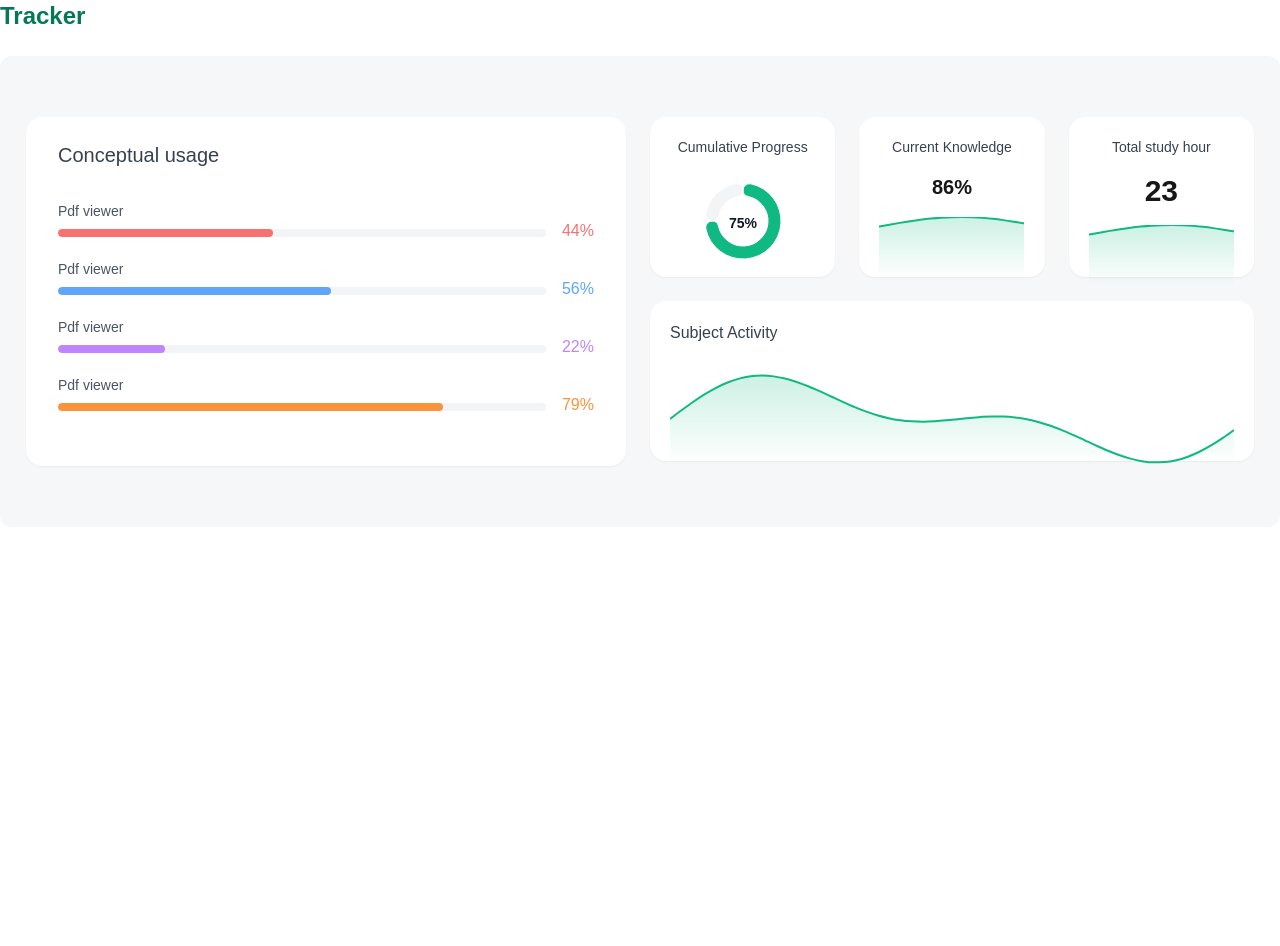
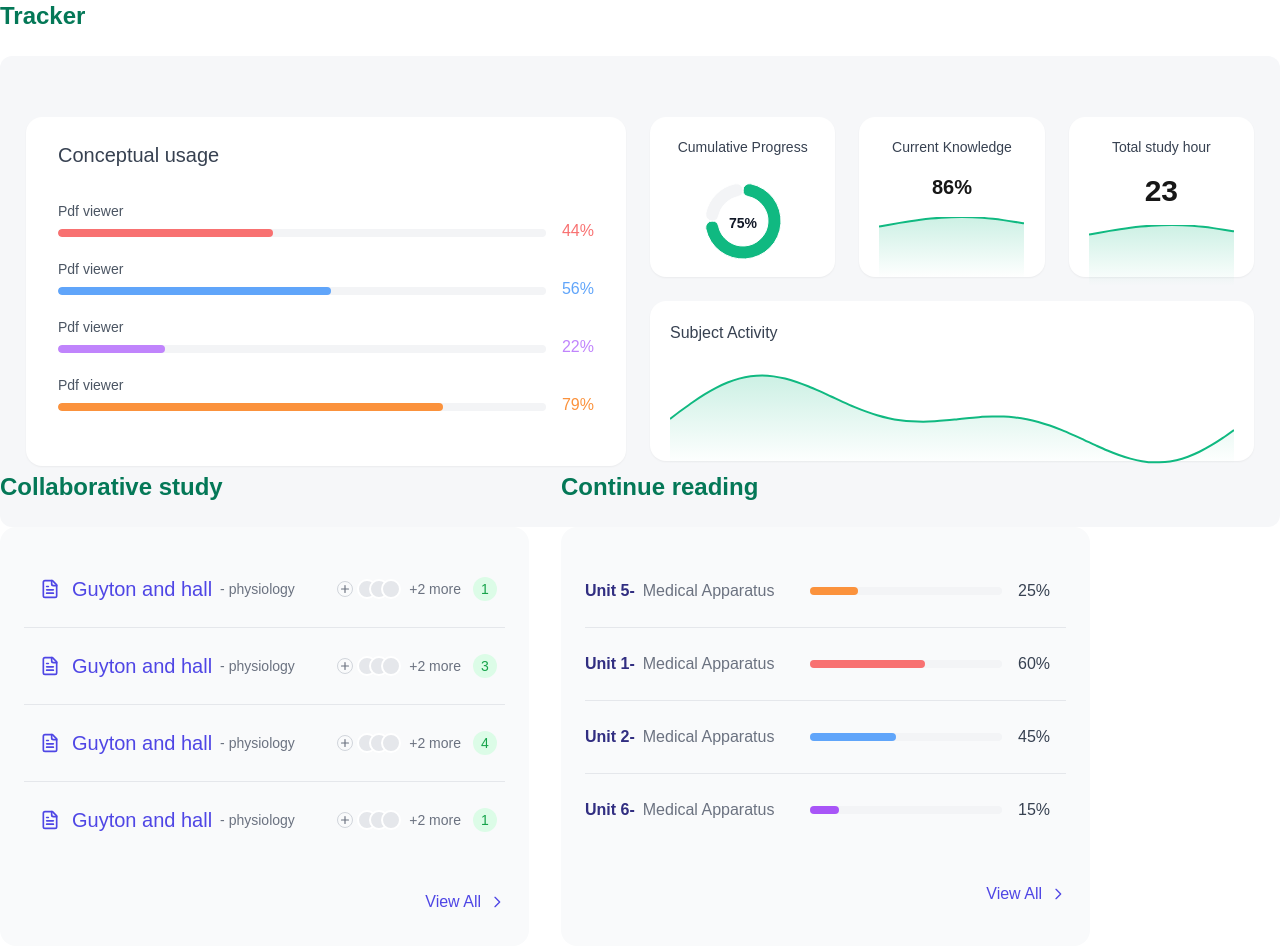
Before and after one commit to KarthikeyaKollu/redesign-dashboard, a Next.js app: page / in a window 1280 px wide. Before the commit the page ends 800 px from the top, so only its background shows below. Built offline with nearby package versions, Linux system fonts and the light colour scheme.

Commit message:
added:StudyDashboard

```diff
--- a/app/page.tsx
+++ b/app/page.tsx
@@ -1,3 +1,4 @@
+import StudyDashboard from '@/components/StudyDashboard'
 import TrackerDashboard from '@/components/Tracker'
 import React from 'react'
 
@@ -5,6 +6,7 @@ const page = () => {
   return (
     <div>
       <TrackerDashboard/>
+      <StudyDashboard/>
     </div>
   )
 }
--- /dev/null
+++ b/components/StudyDashboard.tsx
@@ -0,0 +1,210 @@
+import React from "react";
+import { FileText } from 'lucide-react';
+
+const StudyDashboard = () => {
+  return (
+    <div className="flex gap-8">
+      {/* Collaborative Study Section */}
+      <div className="w-[529px] h-[476px]">
+        <h2 className="text-2xl font-semibold text-emerald-700 mb-6">
+          Collaborative study
+        </h2>
+        <DocumentList />
+      </div>
+
+     <ContinueReading/>
+    </div>
+  );
+};
+
+const ProgressBar = ({ color, progress }) => (
+  <div className="w-48 h-2 bg-gray-100 rounded-full">
+    <div
+      className={`h-full rounded-full ${color}`}
+      style={{ width: `${progress}%` }}
+    />
+  </div>
+);
+
+
+
+export const ContinueReading = ()=>{
+
+  return(<>
+  {/* Continue Reading Section */}
+    <div className="w-[529px] h-[476px]">
+      <h2 className="text-2xl font-semibold text-emerald-700 mb-6">
+        Continue reading
+      </h2>
+      <ProgressList />
+    </div></>)
+}
+
+const ProgressList = () => {
+  const units = [
+    { id: 5, progress: 25, color: 'bg-orange-400' },
+    { id: 1, progress: 60, color: 'bg-red-400' },
+    { id: 2, progress: 45, color: 'bg-blue-400' },
+    { id: 6, progress: 15, color: 'bg-purple-500' },
+  ];
+
+  return (
+    <div className="bg-gray-50 rounded-2xl w-[529px] h-[419px]">
+      <div className="p-6">
+        <div className="space-y-6 py-7">
+          {units.map((unit, index) => (
+            <div key={unit.id}>
+              <div className="flex items-center justify-between">
+                <div className="flex items-center gap-2">
+                  <span className="text-indigo-900 font-semibold">
+                    Unit {unit.id}-
+                  </span>
+                  <span className="text-gray-500">
+                    Medical Apparatus
+                  </span>
+                </div>
+                <div className="flex items-center gap-4">
+                  <ProgressBar
+                    color={unit.color}
+                    progress={unit.progress}
+                  />
+                  <span className="text-gray-700 font-medium w-12">
+                    {unit.progress}%
+                  </span>
+                </div>
+              </div>
+
+              {index !== units.length - 1 && (
+                <div className="h-px bg-gray-200 mt-6" />
+              )}
+            </div>
+          ))}
+        </div>
+
+        <div className="mt-8 flex justify-end">
+          <button className="text-indigo-600 font-medium flex items-center gap-2 hover:text-indigo-700 transition-colors">
+            View All
+            <svg
+              className="w-4 h-4"
+              fill="none"
+              stroke="currentColor"
+              viewBox="0 0 24 24"
+            >
+              <path
+                strokeLinecap="round"
+                strokeLinejoin="round"
+                strokeWidth={2}
+                d="M9 5l7 7-7 7"
+              />
+            </svg>
+          </button>
+        </div>
+      </div>
+    </div>
+  );
+};
+
+const PlusIcon = ({ className }) => (
+  <svg
+    className={className}
+    fill="none"
+    viewBox="0 0 24 24"
+    stroke="currentColor"
+  >
+    <path
+      strokeLinecap="round"
+      strokeLinejoin="round"
+      strokeWidth={2}
+      d="M12 6v6m0 0v6m0-6h6m-6 0H6"
+    />
+  </svg>
+);
+
+const DocumentRow = ({ number, more }) => {
+  const getCircleColor = (num) => {
+    const colors = {
+      1: 'bg-green-100 text-green-600',
+      3: 'bg-green-100 text-green-600',
+      4: 'bg-green-100 text-green-600'
+    };
+    return colors[num] || 'bg-green-100 text-green-600';
+  };
+
+  return (
+    <div className="py-6 pr-2 pl-4 flex items-center justify-between">
+      <div className="flex items-center gap-3">
+        <FileText className="w-5 h-5 text-indigo-600" />
+        <div>
+          <div className="flex items-center gap-2">
+            <span className="text-indigo-600 font-medium text-xl">Guyton and hall</span>
+            <span className="text-gray-500 text-sm">- physiology</span>
+          </div>
+        </div>
+      </div>
+
+      <div className="flex items-center gap-1">
+        <button className="w-4 h-4 rounded-full border border-gray-300 flex items-center justify-center hover:border-gray-400 transition-colors">
+          <PlusIcon className="w-4 h-4 text-gray-500" />
+        </button>
+
+        <div className="flex items-center">
+          <div className="flex -space-x-2">
+            {[1, 2, 3].map((i) => (
+              <div
+                key={i}
+                className="w-5 h-5 rounded-full border-2 border-white bg-gray-200"
+              />
+            ))}
+          </div>
+          <span className="ml-2 text-gray-500 text-sm">+2 more</span>
+        </div>
+
+        <div className={`w-6 h-6 rounded-full ${getCircleColor(number)} flex items-center justify-center text-sm font-medium ml-2`}>
+          {number}
+        </div>
+      </div>
+    </div>
+  );
+};
+
+export const DocumentList = () => {
+  const documents = [
+    { number: 1, more: 2 },
+    { number: 3, more: 2 },
+    { number: 4, more: 2 },
+    { number: 1, more: 2 }
+  ];
+
+  return (
+    <div className="bg-gray-50 rounded-2xl w-[529px] h-[419px] ">
+      <div className="p-6">
+        <div className="divide-y divide-gray-200">
+          {documents.map((doc, index) => (
+            <DocumentRow key={index} {...doc} />
+          ))}
+        </div>
+
+        <div className="mt-8 flex justify-end">
+          <button className="text-indigo-600 font-medium flex items-center gap-2 hover:text-indigo-700 transition-colors">
+            View All
+            <svg
+              className="w-4 h-4"
+              fill="none"
+              stroke="currentColor"
+              viewBox="0 0 24 24"
+            >
+              <path
+                strokeLinecap="round"
+                strokeLinejoin="round"
+                strokeWidth={2}
+                d="M9 5l7 7-7 7"
+              />
+            </svg>
+          </button>
+        </div>
+      </div>
+    </div>
+  );
+};
+
+export default StudyDashboard;
--- a/package.json
+++ b/package.json
@@ -9,6 +9,7 @@
     "lint": "next lint"
   },
   "dependencies": {
+    "lucide-react": "^0.474.0",
     "next": "15.1.6",
     "react": "^19.0.0",
     "react-dom": "^19.0.0",
```
Also changed, not shown: 1 other file (tests, documents, lock files or other folders).
